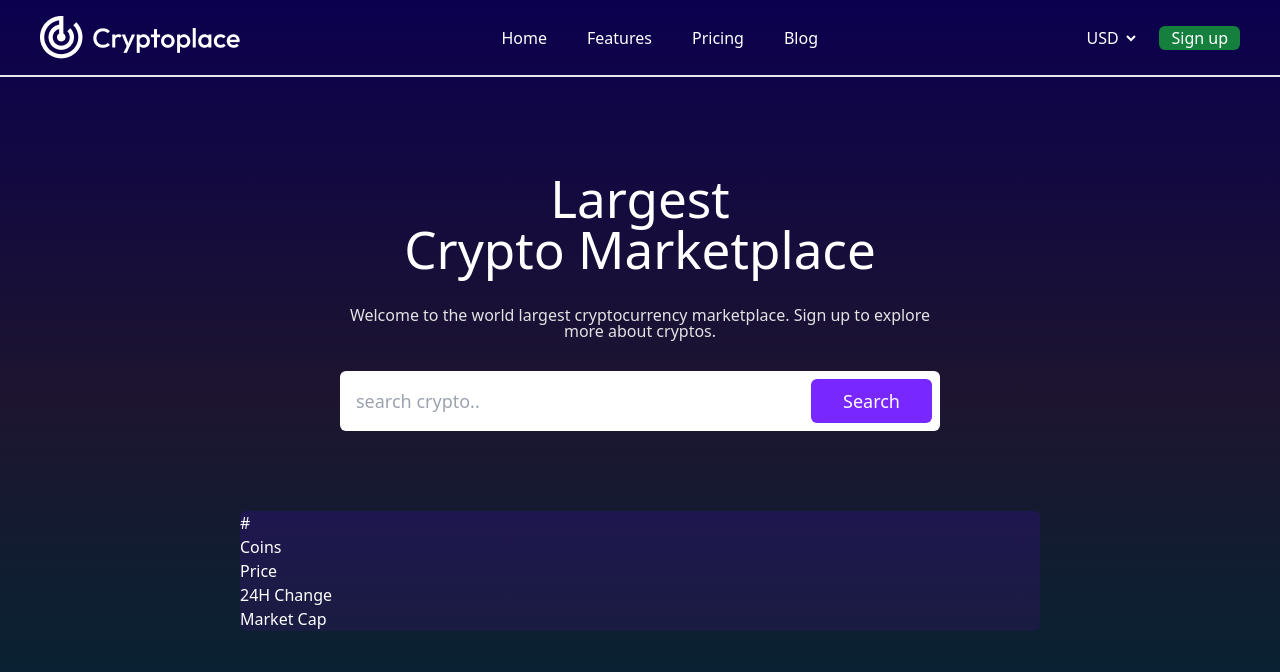
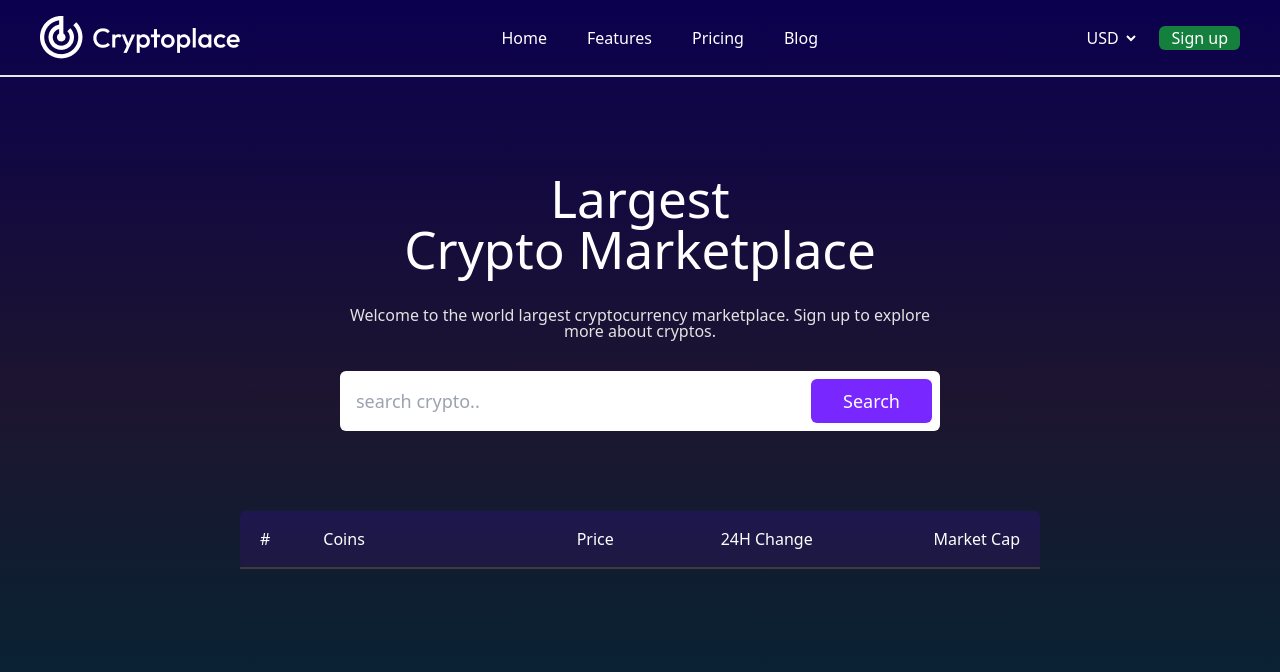
Before and after one commit to aadarshraj02/Crypto-Palace, a React (Vite) app: page / in a window 1280 px wide. Shown: the top 672 px of the page. Built offline with nearby package versions, Linux system fonts and the light colour scheme; the HTML template or start-up script is replaced by a standard one.

Commit message:
styled p and div

```diff
--- a/src/pages/Home.jsx
+++ b/src/pages/Home.jsx
@@ -26,9 +26,16 @@ const Home = () => {
         </form>
       </div>
       <div className="crypto-table max-w-[800px] m-auto rounded-md bg-[linear-gradient(rgba(84,3,255,0.15),rgba(105,2,153,0.15))]">
-        <div className="table-layout">
+        <div className="table-layout grid grid-cols-[0.5fr_2fr_1fr_1fr_1.5fr] px-5 py-4 items-center border-b-2 border-[#3c3c3c]">
           {headings.map((heading, index) => (
-            <p key={index}>{heading}</p>
+            <p
+              className={
+                index === 3 ? "text-center" : index === 4 ? "text-right" : ""
+              }
+              key={index}
+            >
+              {heading}
+            </p>
           ))}
         </div>
       </div>
```
